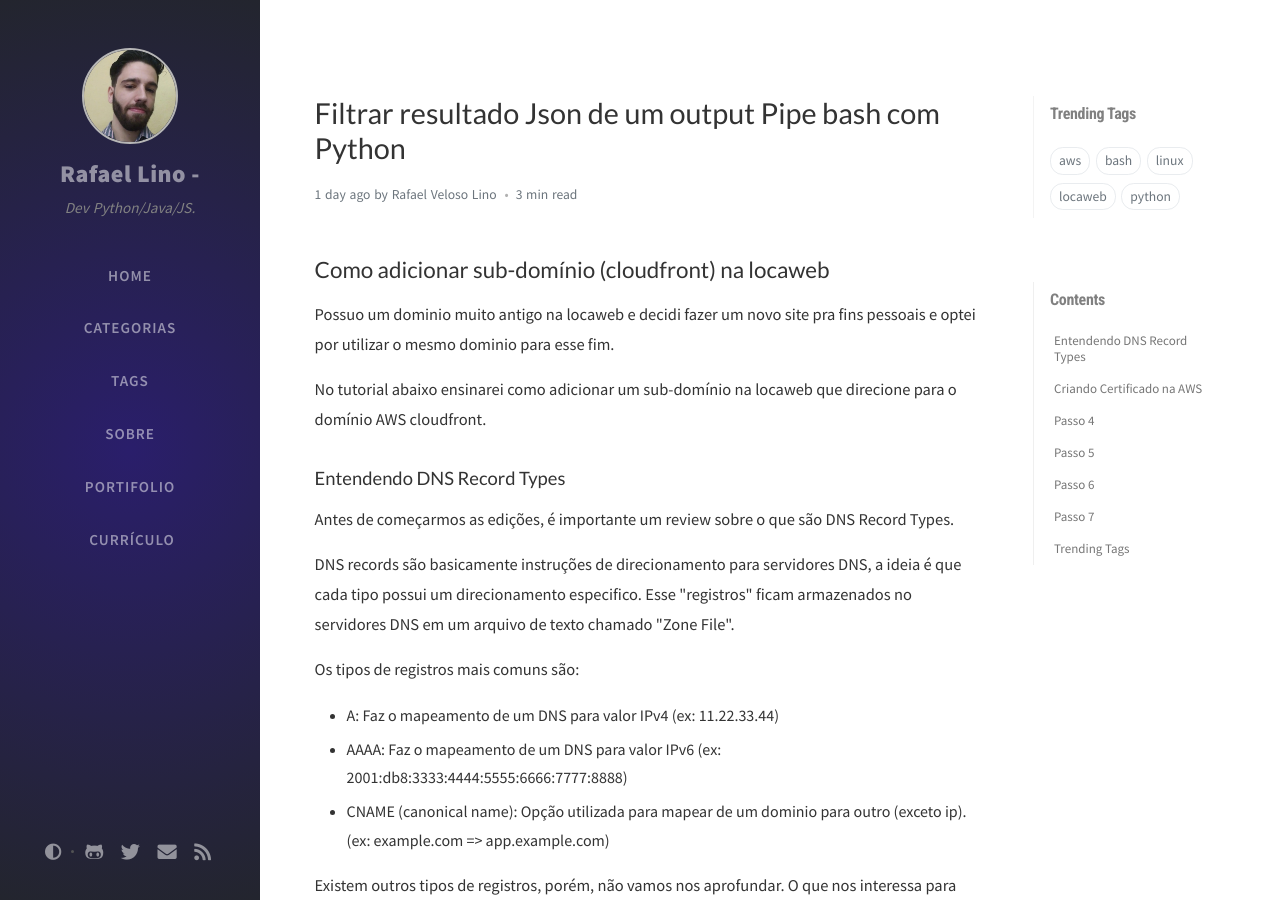
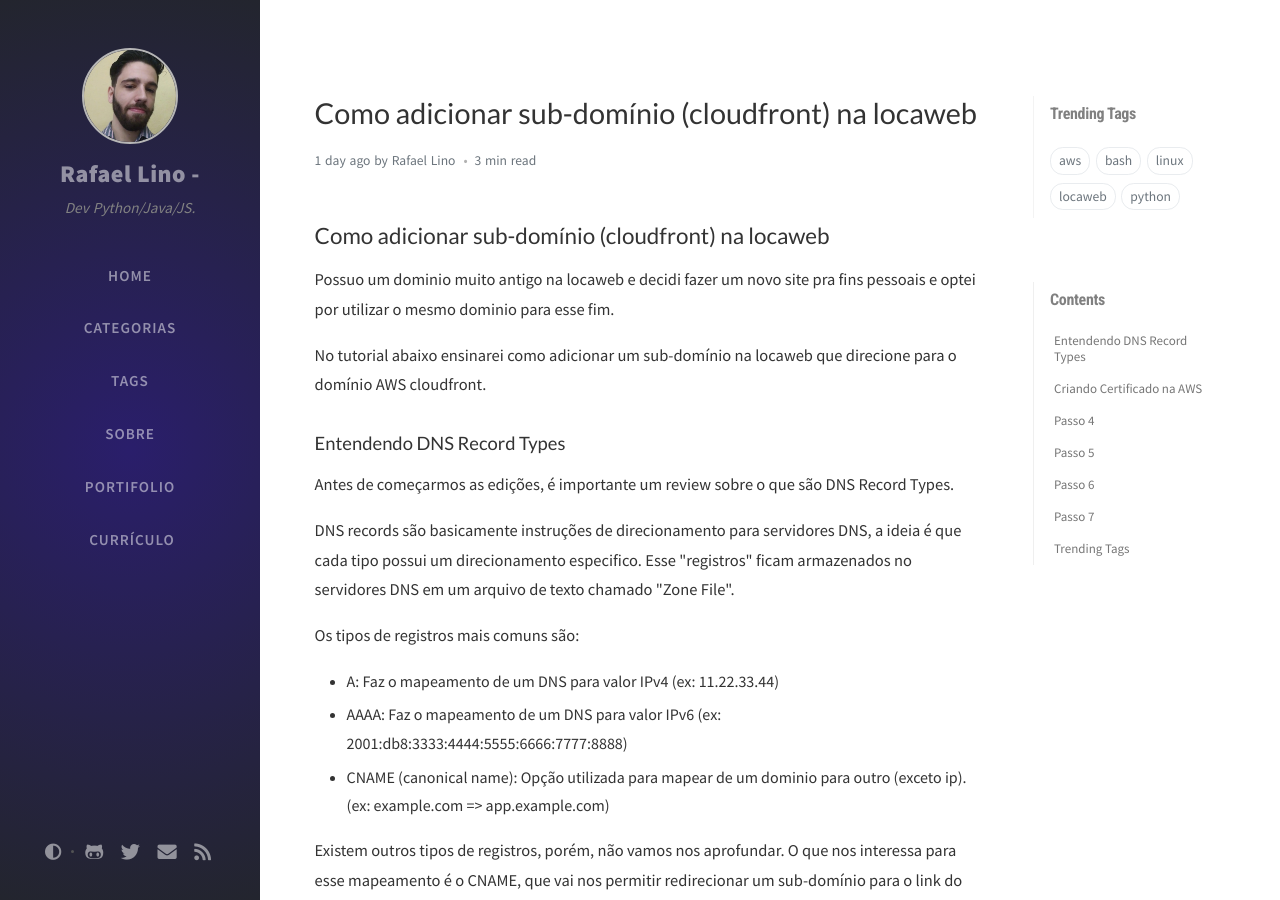
Before and after one commit to Rafaellinos/rafaelino.github.io, a Jekyll site: the page built from _posts/2023-03-21-aws-cloudfront.md, in a window 1280 px wide and 900 px high. Built offline with Jekyll 4.4.1, drawn with Linux system fonts in a browser that asks for light colours; nearby versions of some CDN libraries; comment, search, counter and statistics services are not loaded.

Commit message:
fix new post title

```diff
--- a/_posts/2023-03-21-aws-cloudfront.md
+++ b/_posts/2023-03-21-aws-cloudfront.md
@@ -1,6 +1,6 @@
 ---
-title: Filtrar resultado Json de um output Pipe bash com Python
-author: Rafael Veloso Lino
+title: Como adicionar sub-domínio (cloudfront) na locaweb
+author: Rafael Lino
 categories: [aws]
 tags: [aws, locaweb]
 ---
```
